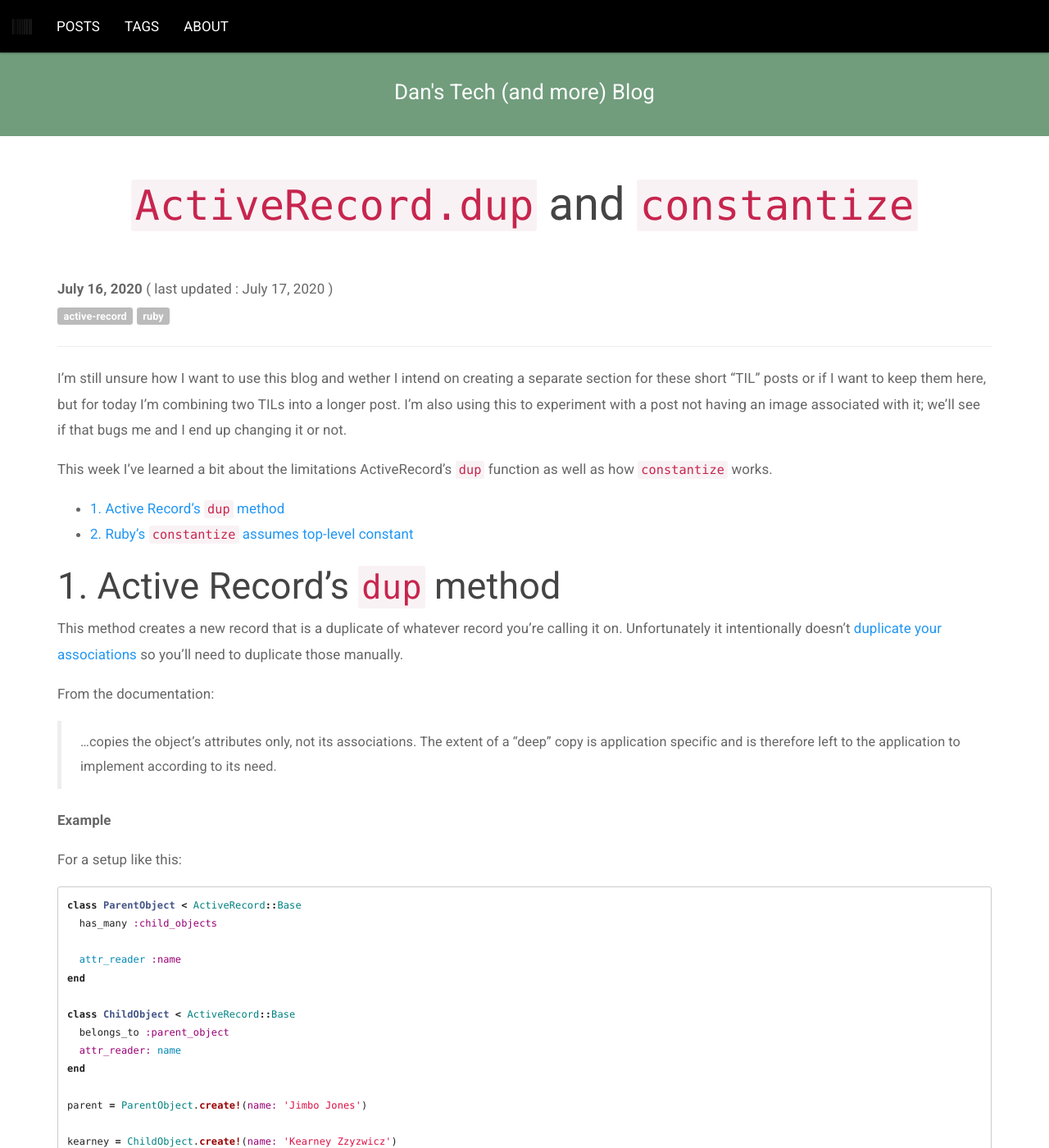
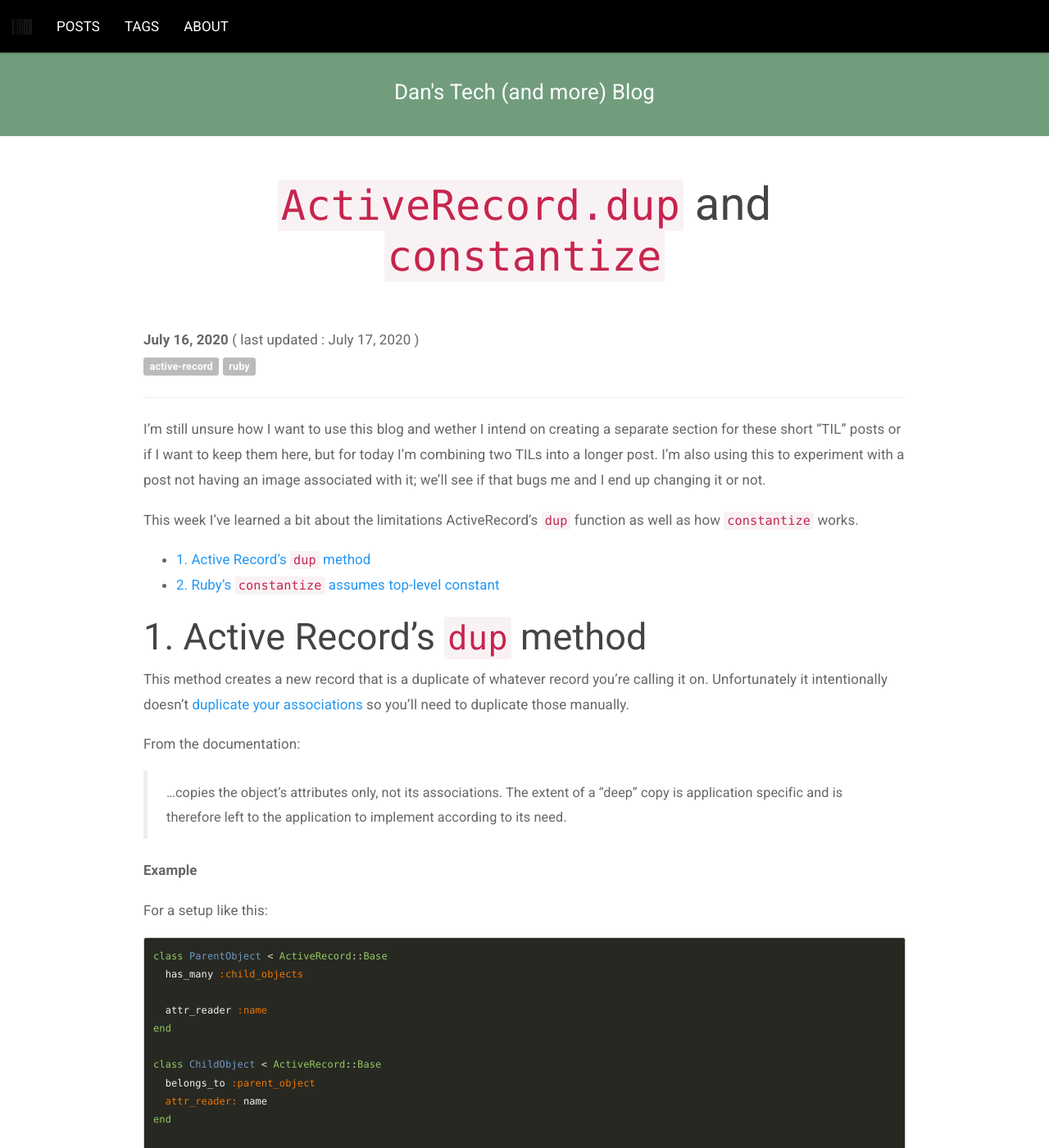
Before and after one commit to DanDobrick/blog, a Jekyll site: the page built from _posts/2020-07-16-til-small-things.md, in a window 1280 px wide and 1400 px high. Shown: the whole window at 82% size. Built offline with Jekyll 4.4.1, drawn with Linux system fonts in a browser that asks for light colours.

Commit message:
style tweaks; tag link fix

```diff
--- a/_includes/head.html
+++ b/_includes/head.html
@@ -83,7 +83,6 @@
   <link rel="stylesheet" href="{{ site.baseurl }}/assets/css/bootstrap.min.css" />
   <link rel="stylesheet" href="{{ site.baseurl }}/assets/css/font-awesome/css/font-awesome.min.css" />
   <link rel="stylesheet" href="{{ site.baseurl }}/assets/css/styles.css">
-  <link href="{{ site.baseurl }}/assets/css/syntax.css" rel="stylesheet">
 
   <script src="{{ site.baseurl }}/assets/js/jquery.min.js"></script>
   <script src="{{ site.baseurl }}/assets/js/bootstrap.min.js"></script>
--- a/_sass/main.scss
+++ b/_sass/main.scss
@@ -61,6 +61,7 @@ body {
 }
 
 .container {
+	width: 75%;
 	font-size: 1.3em;
 }
 
--- /dev/null
+++ b/_sass/son-of-obsidian.scss
@@ -0,0 +1,70 @@
+$dark-blue: #6f99c4;
+$comment-color: #8c9b81;
+
+pre.highlight,
+.highlight pre { background-color: #272822; }
+.highlight .hll { background-color: #22282A }
+.highlight .c { color: $comment-color } /* Comment */
+.highlight .err { color: #960050; background-color: #1e0010 } /* Error */
+.highlight .k { color: #93C763 } /* Keyword */
+.highlight .l { color: #ae81ff } /* Literal */
+.highlight .n { color: #F1F2F3 } /* Name */
+.highlight .o { color: #E8E2B7 } /* Operator */
+.highlight .p { color: #F1F2F3 } /* Punctuation */
+.highlight .ch { color: $comment-color } /* Comment.Hashbang */
+.highlight .cm { color: $comment-color } /* Comment.Multiline */
+.highlight .cp { color: $comment-color } /* Comment.Preproc */
+.highlight .cpf { color: $comment-color } /* Comment.PreprocFile */
+.highlight .c1 { color: $comment-color } /* Comment.Single */
+.highlight .cs { color: $comment-color } /* Comment.Special */
+.highlight .gd { color: #E8E2B7 } /* Generic.Deleted */
+.highlight .ge { font-style: italic } /* Generic.Emph */
+.highlight .gi { color: $dark-blue } /* Generic.Inserted */
+.highlight .gs { font-weight: bold } /* Generic.Strong */
+.highlight .gu { color: $comment-color } /* Generic.Subheading */
+.highlight .kc { color: #93C763 } /* Keyword.Constant */
+.highlight .kd { color: #93C763 } /* Keyword.Declaration */
+.highlight .kn { color: #E8E2B7 } /* Keyword.Namespace */
+.highlight .kp { color: #93C763 } /* Keyword.Pseudo */
+.highlight .kr { color: #93C763 } /* Keyword.Reserved */
+.highlight .kt { color: #83D8E1 } /* Keyword.Type */
+.highlight .ld { color: #EC7600 } /* Literal.Date */
+.highlight .m { color: #FFCD22 } /* Literal.Number */
+.highlight .s { color: #EC7600 } /* Literal.String */
+.highlight .na { color: #6f99c4 } /* Name.Attribute */
+.highlight .nb { color: #F1F2F3 } /* Name.Builtin */
+.highlight .nc { color: $dark-blue } /* Name.Class */
+.highlight .no { color: #93C763 } /* Name.Constant */
+.highlight .nd { color: $dark-blue } /* Name.Decorator */
+.highlight .ni { color: #F1F2F3 } /* Name.Entity */
+.highlight .ne { color: $dark-blue } /* Name.Exception */
+.highlight .nf { color: $dark-blue } /* Name.Function */
+.highlight .nl { color: #F1F2F3 } /* Name.Label */
+.highlight .nn { color: #F1F2F3 } /* Name.Namespace */
+.highlight .nx { color: $dark-blue } /* Name.Other */
+.highlight .py { color: #F1F2F3 } /* Name.Property */
+.highlight .nt { color: #E8E2B7 } /* Name.Tag */
+.highlight .nv { color: #F1F2F3 } /* Name.Variable */
+.highlight .ow { color: #E8E2B7 } /* Operator.Word */
+.highlight .w { color: #F1F2F3 } /* Text.Whitespace */
+.highlight .mb { color: #FFCD22 } /* Literal.Number.Bin */
+.highlight .mf { color: #FFCD22 } /* Literal.Number.Float */
+.highlight .mh { color: #FFCD22 } /* Literal.Number.Hex */
+.highlight .mi { color: #FFCD22 } /* Literal.Number.Integer */
+.highlight .mo { color: #FFCD22 } /* Literal.Number.Oct */
+.highlight .sb { color: #EC7600 } /* Literal.String.Backtick */
+.highlight .sc { color: #EC7600 } /* Literal.String.Char */
+.highlight .sd { color: #EC7600 } /* Literal.String.Doc */
+.highlight .s2 { color: #EC7600 } /* Literal.String.Double */
+.highlight .se { color: #ae81ff } /* Literal.String.Escape */
+.highlight .sh { color: #EC7600 } /* Literal.String.Heredoc */
+.highlight .si { color: #EC7600 } /* Literal.String.Interpol */
+.highlight .sx { color: #EC7600 } /* Literal.String.Other */
+.highlight .sr { color: #EC7600 } /* Literal.String.Regex */
+.highlight .s1 { color: #EC7600 } /* Literal.String.Single */
+.highlight .ss { color: #EC7600 } /* Literal.String.Symbol */
+.highlight .bp { color: #F1F2F3 } /* Name.Builtin.Pseudo */
+.highlight .vc { color: #F1F2F3 } /* Name.Variable.Class */
+.highlight .vg { color: #F1F2F3 } /* Name.Variable.Global */
+.highlight .vi { color: #F1F2F3 } /* Name.Variable.Instance */
+.highlight .il { color: #FFCD22 } /* Literal.Number.Integer.Long */
--- /dev/null
+++ b/_sass/unused_syntax_styles/base-16-dark.scss
@@ -0,0 +1,78 @@
+.highlight table td { padding: 5px; }
+.highlight table pre { margin: 0; }
+.highlight, .highlight .w {
+  color: #d0d0d0;
+  background-color: #151515;
+}
+.highlight .err {
+  color: #151515;
+  background-color: #ac4142;
+}
+.highlight .c, .highlight .cd, .highlight .cm, .highlight .c1, .highlight .cs {
+  color: #505050;
+}
+.highlight .cp {
+  color: #f4bf75;
+}
+.highlight .nt {
+  color: #f4bf75;
+}
+.highlight .o, .highlight .ow {
+  color: #d0d0d0;
+}
+.highlight .p, .highlight .pi {
+  color: #d0d0d0;
+}
+.highlight .gi {
+  color: #90a959;
+}
+.highlight .gd {
+  color: #ac4142;
+}
+.highlight .gh {
+  color: #6a9fb5;
+  background-color: #151515;
+  font-weight: bold;
+}
+.highlight .k, .highlight .kn, .highlight .kp, .highlight .kr, .highlight .kv {
+  color: #aa759f;
+}
+.highlight .kc {
+  color: #d28445;
+}
+.highlight .kt {
+  color: #d28445;
+}
+.highlight .kd {
+  color: #d28445;
+}
+.highlight .s, .highlight .sb, .highlight .sc, .highlight .sd, .highlight .s2, .highlight .sh, .highlight .sx, .highlight .s1 {
+  color: #90a959;
+}
+.highlight .sr {
+  color: #75b5aa;
+}
+.highlight .si {
+  color: #8f5536;
+}
+.highlight .se {
+  color: #8f5536;
+}
+.highlight .nn {
+  color: #f4bf75;
+}
+.highlight .nc {
+  color: #f4bf75;
+}
+.highlight .no {
+  color: #f4bf75;
+}
+.highlight .na {
+  color: #6a9fb5;
+}
+.highlight .m, .highlight .mf, .highlight .mh, .highlight .mi, .highlight .il, .highlight .mo, .highlight .mb, .highlight .mx {
+  color: #90a959;
+}
+.highlight .ss {
+  color: #90a959;
+}
--- /dev/null
+++ b/_sass/unused_syntax_styles/base-16-solarized-dark.scss
@@ -0,0 +1,78 @@
+.highlight table td { padding: 5px; }
+.highlight table pre { margin: 0; }
+.highlight, .highlight .w {
+  color: #93a1a1;
+  background-color: #002b36;
+}
+.highlight .err {
+  color: #002b36;
+  background-color: #dc322f;
+}
+.highlight .c, .highlight .cd, .highlight .cm, .highlight .c1, .highlight .cs {
+  color: #657b83;
+}
+.highlight .cp {
+  color: #b58900;
+}
+.highlight .nt {
+  color: #b58900;
+}
+.highlight .o, .highlight .ow {
+  color: #93a1a1;
+}
+.highlight .p, .highlight .pi {
+  color: #93a1a1;
+}
+.highlight .gi {
+  color: #859900;
+}
+.highlight .gd {
+  color: #dc322f;
+}
+.highlight .gh {
+  color: #268bd2;
+  background-color: #002b36;
+  font-weight: bold;
+}
+.highlight .k, .highlight .kn, .highlight .kp, .highlight .kr, .highlight .kv {
+  color: #6c71c4;
+}
+.highlight .kc {
+  color: #cb4b16;
+}
+.highlight .kt {
+  color: #cb4b16;
+}
+.highlight .kd {
+  color: #cb4b16;
+}
+.highlight .s, .highlight .sb, .highlight .sc, .highlight .sd, .highlight .s2, .highlight .sh, .highlight .sx, .highlight .s1 {
+  color: #859900;
+}
+.highlight .sr {
+  color: #2aa198;
+}
+.highlight .si {
+  color: #d33682;
+}
+.highlight .se {
+  color: #d33682;
+}
+.highlight .nn {
+  color: #b58900;
+}
+.highlight .nc {
+  color: #b58900;
+}
+.highlight .no {
+  color: #b58900;
+}
+.highlight .na {
+  color: #268bd2;
+}
+.highlight .m, .highlight .mf, .highlight .mh, .highlight .mi, .highlight .il, .highlight .mo, .highlight .mb, .highlight .mx {
+  color: #859900;
+}
+.highlight .ss {
+  color: #859900;
+}
--- /dev/null
+++ b/_sass/unused_syntax_styles/gruvbox.dark.scss
@@ -0,0 +1,84 @@
+.highlight table td { padding: 5px; }
+.highlight table pre { margin: 0; }
+.highlight, .highlight .w {
+  color: #fbf1c7;
+  background-color: #282828;
+}
+.highlight .err {
+  color: #fb4934;
+  background-color: #282828;
+  font-weight: bold;
+}
+.highlight .c, .highlight .cd, .highlight .cm, .highlight .c1, .highlight .cs {
+  color: #928374;
+  font-style: italic;
+}
+.highlight .cp {
+  color: #8ec07c;
+}
+.highlight .nt {
+  color: #fb4934;
+}
+.highlight .o, .highlight .ow {
+  color: #fbf1c7;
+}
+.highlight .p, .highlight .pi {
+  color: #fbf1c7;
+}
+.highlight .gi {
+  color: #b8bb26;
+  background-color: #282828;
+}
+.highlight .gd {
+  color: #fb4934;
+  background-color: #282828;
+}
+.highlight .gh {
+  color: #b8bb26;
+  font-weight: bold;
+}
+.highlight .k, .highlight .kn, .highlight .kp, .highlight .kr, .highlight .kv {
+  color: #fb4934;
+}
+.highlight .kc {
+  color: #d3869b;
+}
+.highlight .kt {
+  color: #fabd2f;
+}
+.highlight .kd {
+  color: #fe8019;
+}
+.highlight .s, .highlight .sb, .highlight .sc, .highlight .sd, .highlight .s2, .highlight .sh, .highlight .sx, .highlight .s1 {
+  color: #b8bb26;
+  font-style: italic;
+}
+.highlight .si {
+  color: #b8bb26;
+  font-style: italic;
+}
+.highlight .sr {
+  color: #b8bb26;
+  font-style: italic;
+}
+.highlight .se {
+  color: #fe8019;
+}
+.highlight .nn {
+  color: #8ec07c;
+}
+.highlight .nc {
+  color: #8ec07c;
+}
+.highlight .no {
+  color: #d3869b;
+}
+.highlight .na {
+  color: #b8bb26;
+}
+.highlight .m, .highlight .mf, .highlight .mh, .highlight .mi, .highlight .il, .highlight .mo, .highlight .mb, .highlight .mx {
+  color: #d3869b;
+}
+.highlight .ss {
+  color: #83a598;
+}
--- /dev/null
+++ b/_sass/unused_syntax_styles/monokai.scss
@@ -0,0 +1,70 @@
+.highlight .hll { background-color: #49483e }
+.highlight  { background: #272822; color: #f8f8f2 }
+.highlight .c { color: #75715e } /* Comment */
+.highlight .err { color: #960050; background-color: #1e0010 } /* Error */
+.highlight .k { color: #66d9ef } /* Keyword */
+.highlight .l { color: #ae81ff } /* Literal */
+.highlight .n { color: #f8f8f2 } /* Name */
+.highlight .o { color: #f92672 } /* Operator */
+.highlight .p { color: #f8f8f2 } /* Punctuation */
+.highlight .ch { color: #75715e } /* Comment.Hashbang */
+.highlight .cm { color: #75715e } /* Comment.Multiline */
+.highlight .cp { color: #75715e } /* Comment.Preproc */
+.highlight .cpf { color: #75715e } /* Comment.PreprocFile */
+.highlight .c1 { color: #75715e } /* Comment.Single */
+.highlight .cs { color: #75715e } /* Comment.Special */
+.highlight .gd { color: #f92672 } /* Generic.Deleted */
+.highlight .ge { font-style: italic } /* Generic.Emph */
+.highlight .gi { color: #a6e22e } /* Generic.Inserted */
+.highlight .gs { font-weight: bold } /* Generic.Strong */
+.highlight .gu { color: #75715e } /* Generic.Subheading */
+.highlight .kc { color: #66d9ef } /* Keyword.Constant */
+.highlight .kd { color: #66d9ef } /* Keyword.Declaration */
+.highlight .kn { color: #f92672 } /* Keyword.Namespace */
+.highlight .kp { color: #66d9ef } /* Keyword.Pseudo */
+.highlight .kr { color: #66d9ef } /* Keyword.Reserved */
+.highlight .kt { color: #66d9ef } /* Keyword.Type */
+.highlight .ld { color: #e6db74 } /* Literal.Date */
+.highlight .m { color: #ae81ff } /* Literal.Number */
+.highlight .s { color: #e6db74 } /* Literal.String */
+.highlight .na { color: #a6e22e } /* Name.Attribute */
+.highlight .nb { color: #f8f8f2 } /* Name.Builtin */
+.highlight .nc { color: #a6e22e } /* Name.Class */
+.highlight .no { color: #66d9ef } /* Name.Constant */
+.highlight .nd { color: #a6e22e } /* Name.Decorator */
+.highlight .ni { color: #f8f8f2 } /* Name.Entity */
+.highlight .ne { color: #a6e22e } /* Name.Exception */
+.highlight .nf { color: #a6e22e } /* Name.Function */
+.highlight .nl { color: #f8f8f2 } /* Name.Label */
+.highlight .nn { color: #f8f8f2 } /* Name.Namespace */
+.highlight .nx { color: #a6e22e } /* Name.Other */
+.highlight .py { color: #f8f8f2 } /* Name.Property */
+.highlight .nt { color: #f92672 } /* Name.Tag */
+.highlight .nv { color: #f8f8f2 } /* Name.Variable */
+.highlight .ow { color: #f92672 } /* Operator.Word */
+.highlight .w { color: #f8f8f2 } /* Text.Whitespace */
+.highlight .mb { color: #ae81ff } /* Literal.Number.Bin */
+.highlight .mf { color: #ae81ff } /* Literal.Number.Float */
+.highlight .mh { color: #ae81ff } /* Literal.Number.Hex */
+.highlight .mi { color: #ae81ff } /* Literal.Number.Integer */
+.highlight .mo { color: #ae81ff } /* Literal.Number.Oct */
+.highlight .sa { color: #e6db74 } /* Literal.String.Affix */
+.highlight .sb { color: #e6db74 } /* Literal.String.Backtick */
+.highlight .sc { color: #e6db74 } /* Literal.String.Char */
+.highlight .dl { color: #e6db74 } /* Literal.String.Delimiter */
+.highlight .sd { color: #e6db74 } /* Literal.String.Doc */
+.highlight .s2 { color: #e6db74 } /* Literal.String.Double */
+.highlight .se { color: #ae81ff } /* Literal.String.Escape */
+.highlight .sh { color: #e6db74 } /* Literal.String.Heredoc */
+.highlight .si { color: #e6db74 } /* Literal.String.Interpol */
+.highlight .sx { color: #e6db74 } /* Literal.String.Other */
+.highlight .sr { color: #e6db74 } /* Literal.String.Regex */
+.highlight .s1 { color: #e6db74 } /* Literal.String.Single */
+.highlight .ss { color: #e6db74 } /* Literal.String.Symbol */
+.highlight .bp { color: #f8f8f2 } /* Name.Builtin.Pseudo */
+.highlight .fm { color: #a6e22e } /* Name.Function.Magic */
+.highlight .vc { color: #f8f8f2 } /* Name.Variable.Class */
+.highlight .vg { color: #f8f8f2 } /* Name.Variable.Global */
+.highlight .vi { color: #f8f8f2 } /* Name.Variable.Instance */
+.highlight .vm { color: #f8f8f2 } /* Name.Variable.Magic */
+.highlight .il { color: #ae81ff } /* Literal.Number.Integer.Long */
--- a/assets/css/styles.scss
+++ b/assets/css/styles.scss
@@ -1,3 +1,10 @@
 ---
 ---
 @import "main";
+@import "son-of-obsidian";
+// For more styles check out https://github.com/spsarolkar/rouge-theme-preview
+//
+// @import "gruvbox.dark";
+// @import "base-16-solarized-dark";
+// @import "base-16-dark";
+// @import "monokai";
--- a/assets/css/syntax.css
+++ /dev/null
@@ -1,65 +0,0 @@
-.highlight  { background: #ffffff; }
-.highlight .c { color: #999988; font-style: italic } /* Comment */
-.highlight .err { color: #a61717; background-color: #e3d2d2 } /* Error */
-.highlight .k { font-weight: bold } /* Keyword */
-.highlight .o { font-weight: bold } /* Operator */
-.highlight .cm { color: #999988; font-style: italic } /* Comment.Multiline */
-.highlight .cp { color: #999999; font-weight: bold } /* Comment.Preproc */
-.highlight .c1 { color: #999988; font-style: italic } /* Comment.Single */
-.highlight .cs { color: #999999; font-weight: bold; font-style: italic } /* Comment.Special */
-.highlight .gd { color: #000000; background-color: #ffdddd } /* Generic.Deleted */
-.highlight .gd .x { color: #000000; background-color: #ffaaaa } /* Generic.Deleted.Specific */
-.highlight .ge { font-style: italic } /* Generic.Emph */
-.highlight .gr { color: #aa0000 } /* Generic.Error */
-.highlight .gh { color: #999999 } /* Generic.Heading */
-.highlight .gi { color: #000000; background-color: #ddffdd } /* Generic.Inserted */
-.highlight .gi .x { color: #000000; background-color: #aaffaa } /* Generic.Inserted.Specific */
-.highlight .go { color: #888888 } /* Generic.Output */
-.highlight .gp { color: #555555 } /* Generic.Prompt */
-.highlight .gs { font-weight: bold } /* Generic.Strong */
-.highlight .gu { color: #aaaaaa } /* Generic.Subheading */
-.highlight .gt { color: #aa0000 } /* Generic.Traceback */
-.highlight .kc { font-weight: bold } /* Keyword.Constant */
-.highlight .kd { font-weight: bold } /* Keyword.Declaration */
-.highlight .kp { font-weight: bold } /* Keyword.Pseudo */
-.highlight .kr { font-weight: bold } /* Keyword.Reserved */
-.highlight .kt { color: #445588; font-weight: bold } /* Keyword.Type */
-.highlight .m { color: #009999 } /* Literal.Number */
-.highlight .s { color: #d14 } /* Literal.String */
-.highlight .na { color: #008080 } /* Name.Attribute */
-.highlight .nb { color: #0086B3 } /* Name.Builtin */
-.highlight .nc { color: #445588; font-weight: bold } /* Name.Class */
-.highlight .no { color: #008080 } /* Name.Constant */
-.highlight .ni { color: #800080 } /* Name.Entity */
-.highlight .ne { color: #990000; font-weight: bold } /* Name.Exception */
-.highlight .nf { color: #990000; font-weight: bold } /* Name.Function */
-.highlight .nn { color: #555555 } /* Name.Namespace */
-.highlight .nt { color: #000080 } /* Name.Tag */
-.highlight .nv { color: #008080 } /* Name.Variable */
-.highlight .ow { font-weight: bold } /* Operator.Word */
-.highlight .w { color: #bbbbbb } /* Text.Whitespace */
-.highlight .mf { color: #009999 } /* Literal.Number.Float */
-.highlight .mh { color: #009999 } /* Literal.Number.Hex */
-.highlight .mi { color: #009999 } /* Literal.Number.Integer */
-.highlight .mo { color: #009999 } /* Literal.Number.Oct */
-.highlight .sb { color: #d14 } /* Literal.String.Backtick */
-.highlight .sc { color: #d14 } /* Literal.String.Char */
-.highlight .sd { color: #d14 } /* Literal.String.Doc */
-.highlight .s2 { color: #d14 } /* Literal.String.Double */
-.highlight .se { color: #d14 } /* Literal.String.Escape */
-.highlight .sh { color: #d14 } /* Literal.String.Heredoc */
-.highlight .si { color: #d14 } /* Literal.String.Interpol */
-.highlight .sx { color: #d14 } /* Literal.String.Other */
-.highlight .sr { color: #009926 } /* Literal.String.Regex */
-.highlight .s1 { color: #d14 } /* Literal.String.Single */
-.highlight .ss { color: #990073 } /* Literal.String.Symbol */
-.highlight .bp { color: #999999 } /* Name.Builtin.Pseudo */
-.highlight .vc { color: #008080 } /* Name.Variable.Class */
-.highlight .vg { color: #008080 } /* Name.Variable.Global */
-.highlight .vi { color: #008080 } /* Name.Variable.Instance */
-.highlight .il { color: #009999 } /* Literal.Number.Integer.Long */
-
-/* Make line numbers unselectable: excludes line numbers from copy-paste user ops */
-.highlight .lineno {-webkit-user-select: none;-moz-user-select: none; -o-user-select: none;}
-.lineno::-moz-selection {background-color: transparent;} /* Mozilla specific */
-.lineno::selection {background-color: transparent;} /* Other major browsers */
--- a/index.html
+++ b/index.html
@@ -15,7 +15,7 @@ comments: true
 				</h6>
 			</a>
 			{% for tag in post.tags %}
-				<a class="label label-default" href="/tags/#{{ tag | slugify }}">{{ tag }}</a>
+				<a class="label label-default" href="{{ site.baseurl }}/tags/#{{ tag | slugify }}">{{ tag }}</a>
 			{% endfor %}
 			{% if post.no_image %}
 			  <!-- TODO: get a generic image for this -->
```
